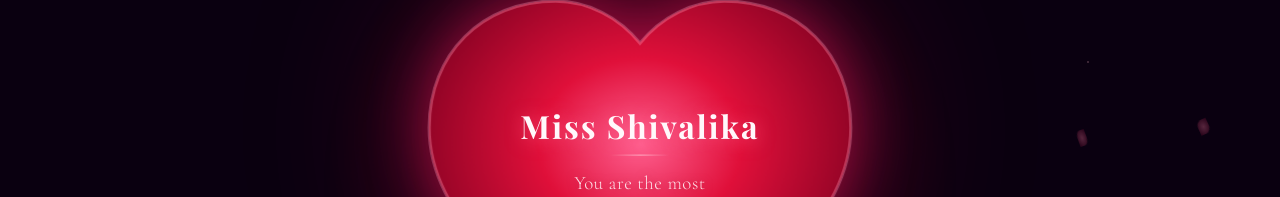
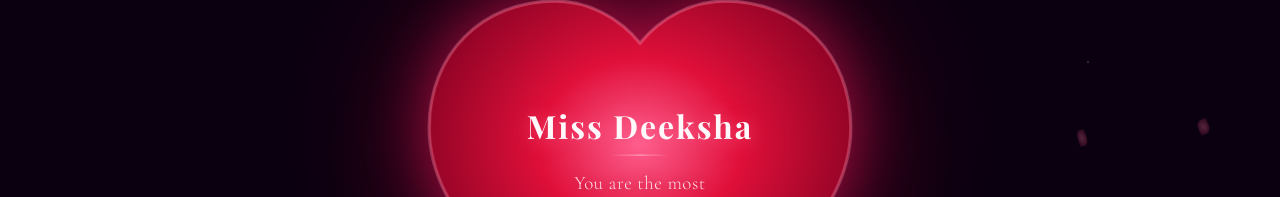
Before and after one commit to Adarsh-9182/heart, a plain HTML site: page index.html in a window 1280 px wide. Shown: the part 218-415 px from the top of the page. Drawn offline with nearby package versions, Linux system fonts and the light colour scheme; a web font is replaced by a local one.

Commit message:
Update index.html

```diff
--- a/index.html
+++ b/index.html
@@ -204,7 +204,7 @@
   </svg>
 
   <div class="text-overlay">
-    <span class="name">Miss Shivalika</span>
+    <span class="name">Miss Deeksha</span>
     <span class="divider"></span>
     <div class="message">
       You are the most<br>
```
